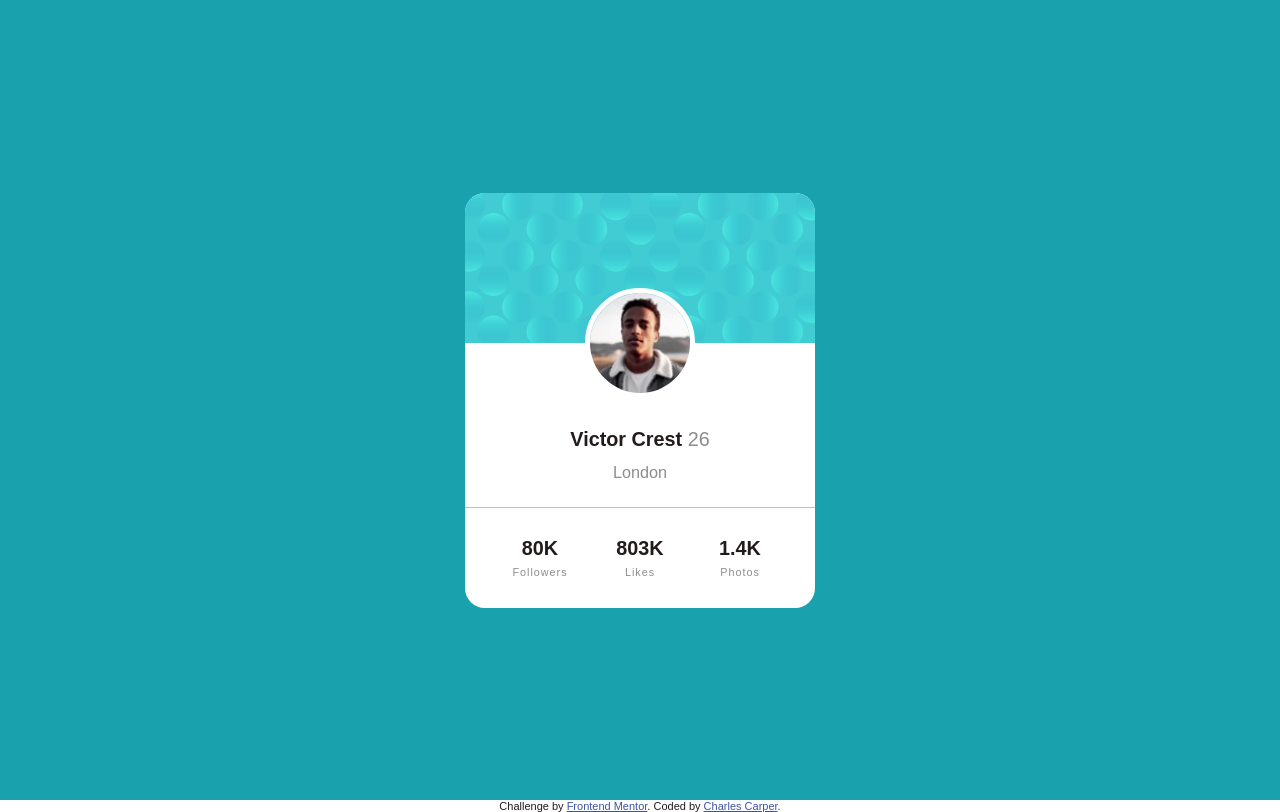
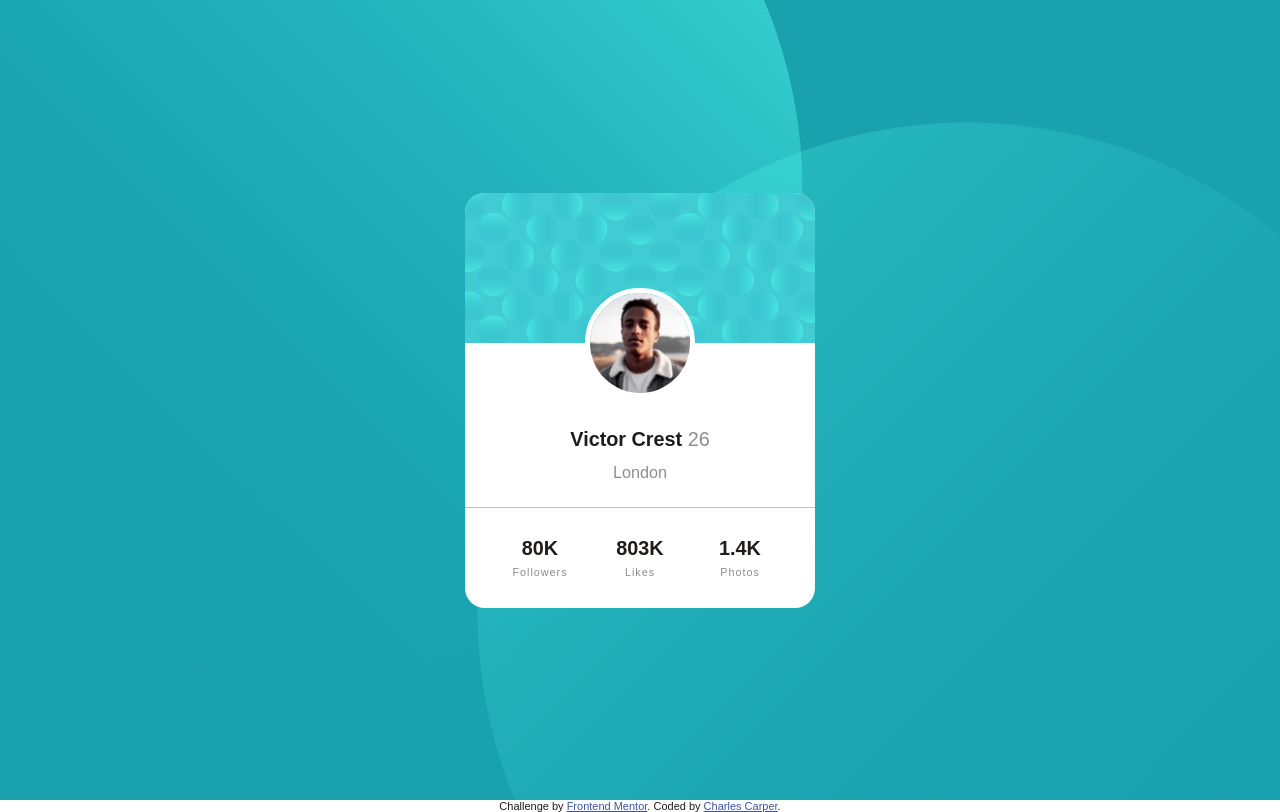
Before and after one commit to ccarper03/Profile-Card-Component-Challenge, a plain HTML site: page index.html in a window 1280 px wide. Drawn offline with Linux system fonts and the light colour scheme.

Commit message:
Added the background circles

```diff
--- a/index.html
+++ b/index.html
@@ -10,6 +10,11 @@
 </head>
 <body>
  <section class="main">
+   <div class="circles">
+     <img class="c1" src="images/bg-pattern-top.svg" alt="">
+     <img class="c2" src="images/bg-pattern-bottom.svg" alt="">
+   </div>
+
    <div class="card">
     <div class="card-header"></div>
     <div class="card-body">
--- a/style.css
+++ b/style.css
@@ -21,6 +21,7 @@ section{
     justify-content: center; /*  */
     align-items: center; /*  */
     position: relative; /* to include the animations*/
+    overflow: hidden;
 }
 
 .card{
@@ -29,6 +30,7 @@ section{
     background: white; /* makes background white */
     overflow: hidden; /* so the corners continue to be curved */
     text-align: center; /* centers everying in the card */
+    position: relative;
 }
 
 .card-header{
@@ -101,12 +103,6 @@ padding: 0 20px 25px; /* space for text on sides and bottom*/
     letter-spacing: 1px;
 }
 
-
-
-
-
-
-
 .attribution {
     font-size: 11px;
     text-align: center;
@@ -115,4 +111,24 @@ padding: 0 20px 25px; /* space for text on sides and bottom*/
     color: hsl(228, 45%, 44%);
 }
 
+/* GRAPHICS (CIRCLES) */
+.circles .c1,
+.circles .c2{
+    position: absolute;
+}
+
+.circles .c1{
+    top: -300px;
+    left: -175px;
+}
+
+.circles .c2{
+    bottom: -300px;
+    right: -175px;
+}
+
+
+
+
+
 /*https://youtu.be/vjObtWO5RvU?t=945*/
```
